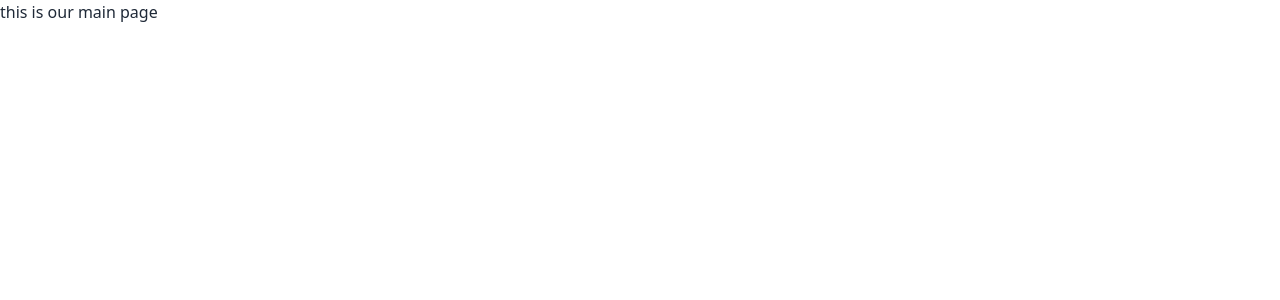
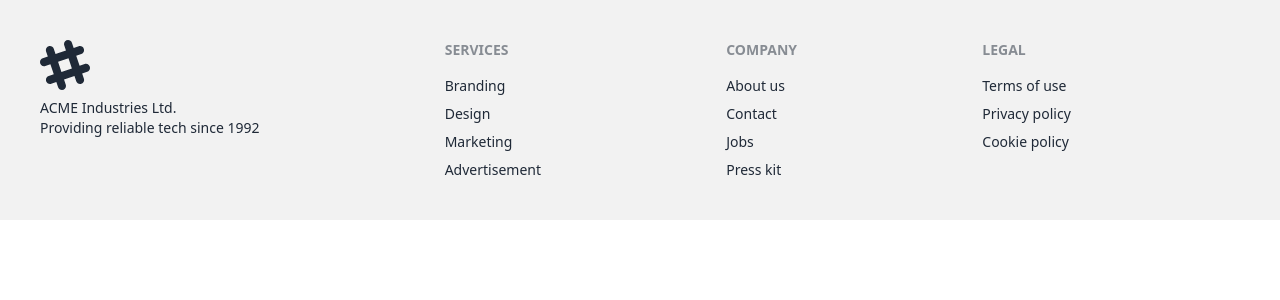
Before and after one commit to iamapusaha/car-doctor-client, a React (Vite) app: page / in a window 1280 px wide. Shown: the top 300 px of the page. Built offline with nearby package versions, Linux system fonts and the light colour scheme.

Commit message:
added footer

```diff
--- a/src/Layout/Main.jsx
+++ b/src/Layout/Main.jsx
@@ -1,9 +1,14 @@
+import { Outlet } from "react-router-dom";
+import Footer from "../Pages/Shared/Footer/Footer";
+import NavBar from "../Pages/Shared/NavBar/NavBar";
 
 
 const Main = () => {
     return (
         <div>
-            <h1>this is our main page</h1>
+            <NavBar></NavBar>
+            <Outlet></Outlet>
+            <Footer></Footer>
         </div>
     );
 };
--- /dev/null
+++ b/src/Pages/Home/Home/Home.jsx
@@ -0,0 +1,10 @@
+
+const Home = () => {
+    return (
+        <div>
+            <h1>this is our home!</h1>
+        </div>
+    );
+};
+
+export default Home;
--- /dev/null
+++ b/src/Pages/Shared/Footer/Footer.jsx
@@ -0,0 +1,34 @@
+
+
+const Footer = () => {
+    return (
+        <footer className="footer p-10 bg-base-200 text-base-content">
+            <aside>
+                <svg width="50" height="50" viewBox="0 0 24 24" xmlns="http://www.w3.org/2000/svg" fillRule="evenodd" clipRule="evenodd" className="fill-current"><path d="M22.672 15.226l-2.432.811.841 2.515c.33 1.019-.209 2.127-1.23 2.456-1.15.325-2.148-.321-2.463-1.226l-.84-2.518-5.013 1.677.84 2.517c.391 1.203-.434 2.542-1.831 2.542-.88 0-1.601-.564-1.86-1.314l-.842-2.516-2.431.809c-1.135.328-2.145-.317-2.463-1.229-.329-1.018.211-2.127 1.231-2.456l2.432-.809-1.621-4.823-2.432.808c-1.355.384-2.558-.59-2.558-1.839 0-.817.509-1.582 1.327-1.846l2.433-.809-.842-2.515c-.33-1.02.211-2.129 1.232-2.458 1.02-.329 2.13.209 2.461 1.229l.842 2.515 5.011-1.677-.839-2.517c-.403-1.238.484-2.553 1.843-2.553.819 0 1.585.509 1.85 1.326l.841 2.517 2.431-.81c1.02-.33 2.131.211 2.461 1.229.332 1.018-.21 2.126-1.23 2.456l-2.433.809 1.622 4.823 2.433-.809c1.242-.401 2.557.484 2.557 1.838 0 .819-.51 1.583-1.328 1.847m-8.992-6.428l-5.01 1.675 1.619 4.828 5.011-1.674-1.62-4.829z"></path></svg>
+                <p>ACME Industries Ltd.<br />Providing reliable tech since 1992</p>
+            </aside>
+            <nav>
+                <header className="footer-title">Services</header>
+                <a className="link link-hover">Branding</a>
+                <a className="link link-hover">Design</a>
+                <a className="link link-hover">Marketing</a>
+                <a className="link link-hover">Advertisement</a>
+            </nav>
+            <nav>
+                <header className="footer-title">Company</header>
+                <a className="link link-hover">About us</a>
+                <a className="link link-hover">Contact</a>
+                <a className="link link-hover">Jobs</a>
+                <a className="link link-hover">Press kit</a>
+            </nav>
+            <nav>
+                <header className="footer-title">Legal</header>
+                <a className="link link-hover">Terms of use</a>
+                <a className="link link-hover">Privacy policy</a>
+                <a className="link link-hover">Cookie policy</a>
+            </nav>
+        </footer>
+    );
+};
+
+export default Footer;
--- /dev/null
+++ b/src/Pages/Shared/NavBar/NavBar.jsx
@@ -0,0 +1,11 @@
+
+
+const NavBar = () => {
+    return (
+        <div>
+
+        </div>
+    );
+};
+
+export default NavBar;
```
